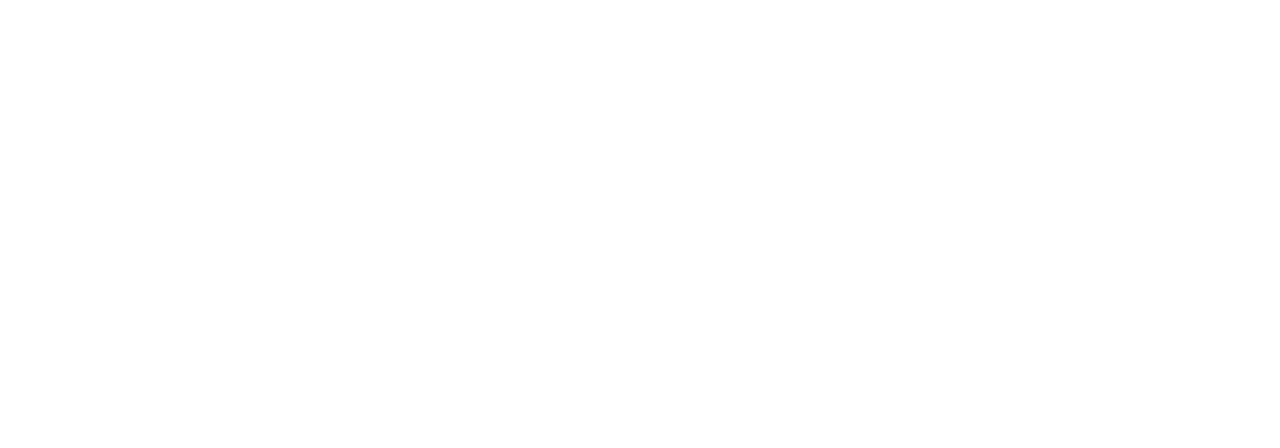
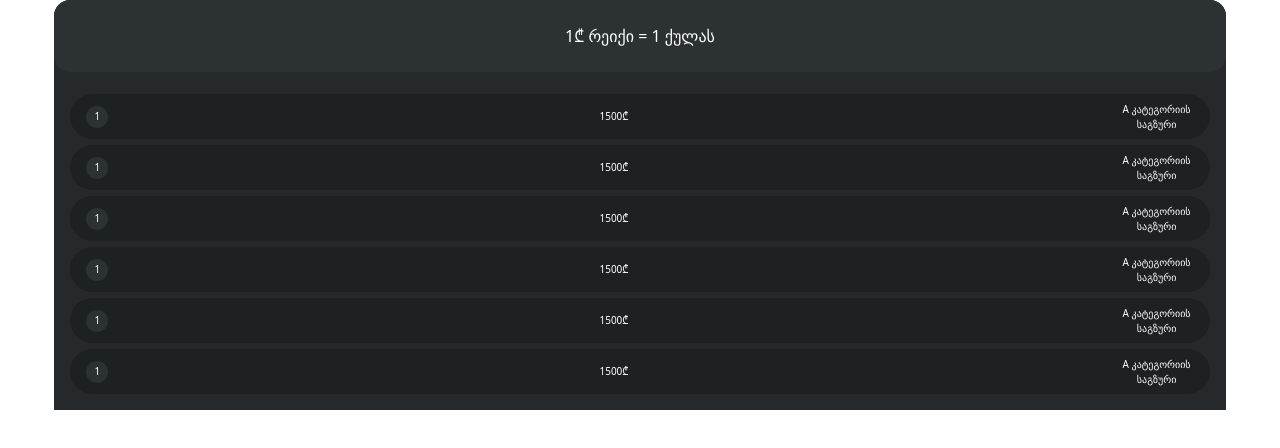
Before and after one commit to Alsandre/europe-bet-landing-page, a React (Vite) app: page / in a window 1280 px wide. Shown: the top 448 px of the page. Built offline with nearby package versions, Linux system fonts and the light colour scheme.

Commit message:
feat: add table data and styles

```diff
--- a/src/components/board.tsx
+++ b/src/components/board.tsx
@@ -1,11 +1,10 @@
-export const LeaderBoard: React.FC = () => {
+import { TBoardProps } from "../types";
+
+export const LeaderBoard: React.FC<TBoardProps> = ({children, title, className}) => {
   return (
-    <div className="rounded-2xl">
-      <ul>
-        <li></li>
-        <li></li>
-        <li></li>
-      </ul>
+    <div className={`${className} rounded-2xl bg-primary-dark-200 w-mobile m-auto`}>
+      <h3 className="rounded-2xl bg-primary-dark-100 py-6 text-center text-white">{title}</h3>
+      {children}
     </div>
   );
 };
--- a/src/components/boardItem.tsx
+++ /dev/null
@@ -1,3 +0,0 @@
-export const BoardItem: React.FC = () => {
-  return <li></li>;
-};
--- a/src/components/index.ts
+++ b/src/components/index.ts
@@ -2,3 +2,4 @@
 export { Carousel } from './carousel';
 export { RulesAndTerms } from './terms';
 export { PrizeCard } from './prizeCard';
+export { Table } from './table';
--- /dev/null
+++ b/src/components/table.tsx
@@ -0,0 +1,20 @@
+import { TableItem } from './tableItem';
+
+const rewardsData = [
+  { place: 1, voucher: '1500₾', prize: 'A კატეგორიის საგზური' },
+  { place: 1, voucher: '1500₾', prize: 'A კატეგორიის საგზური' },
+  { place: 1, voucher: '1500₾', prize: 'A კატეგორიის საგზური' },
+  { place: 1, voucher: '1500₾', prize: 'A კატეგორიის საგზური' },
+  { place: 1, voucher: '1500₾', prize: 'A კატეგორიის საგზური' },
+  { place: 1, voucher: '1500₾', prize: 'A კატეგორიის საგზური' }
+];
+
+export const Table: React.FC = () => {
+  return (
+    <div className="bg-primary-dark-200 p-4">
+      <ul>
+        {rewardsData.map(({place, voucher, prize}) => <TableItem place={place.toString()} voucher={voucher} prize={prize}  />)}
+      </ul>
+    </div>
+  );
+};
--- /dev/null
+++ b/src/components/tableItem.tsx
@@ -0,0 +1,9 @@
+import { TTableItemProps } from "../types";
+
+export const TableItem: React.FC<TTableItemProps> = ({place, voucher, prize}) => {
+  return <li className="text-white text-10 flex justify-between items-center px-4 h-[45px] bg-primary-dark-300 mt-[6px] rounded-[76px]">
+    <span className="w-[22px] h-[22px] rounded-full bg-primary-dark-100 flex justify-center items-center">{place}</span>
+    <span>{voucher}</span>
+    <span className="w-[74px] text-center">{prize}</span>
+  </li>;
+};
--- a/src/events/cashGames.tsx
+++ b/src/events/cashGames.tsx
@@ -1,3 +1,11 @@
+import { LeaderBoard, Table } from '../components';
+
 export const EventCashGames: React.FC = () => {
-  return <div></div>;
+  return (
+    <div>
+      <LeaderBoard title="1₾ რეიქი = 1 ქულას">
+        <Table></Table>
+      </LeaderBoard>
+    </div>
+  );
 };
--- a/src/layout/main.tsx
+++ b/src/layout/main.tsx
@@ -1,10 +1,7 @@
-import { Card } from "../UI/card"
+import { EventCashGames } from "../events";
 
 export const Main: React.FC = () => {
   return <div>
-
-    <div>
-
-    </div>
+    <EventCashGames />
   </div>;
 };
--- /dev/null
+++ b/src/types.ts
@@ -0,0 +1,11 @@
+export type TBoardProps = {
+  children: React.ReactNode;
+  title: string;
+  className?: string;
+};
+export type TTableItemProps = {
+  place: string;
+  voucher: string;
+  prize: string;
+  className?: string;
+};
--- a/tailwind.config.js
+++ b/tailwind.config.js
@@ -40,6 +40,9 @@
         18: '18px',
         19: '19px',
         20: '20px'
+      },
+      width: {
+        mobile: '91.5%'
       }
     }
   },
```
